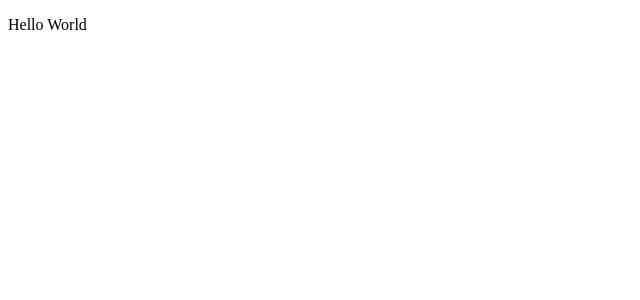
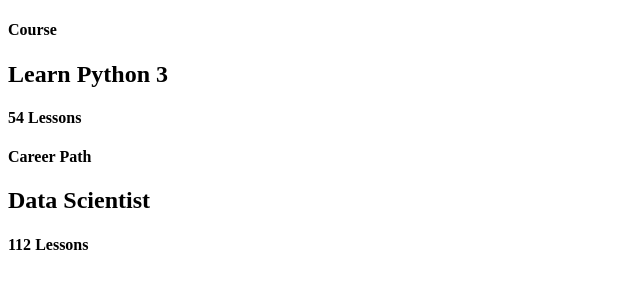
Before and after one commit to sylvanasantos/design-systems-demo, a React (Create React App) app: page / in a window 1280 px wide. Shown: the top 300 px of the page, without its empty margins (0-640 px from the left). Built offline with nearby package versions, Linux system fonts and the light colour scheme.

Commit message:
add recommended section

```diff
--- a/src/App.tsx
+++ b/src/App.tsx
@@ -1,9 +1,11 @@
 import React from "react";
+import { RecommendedSection } from "./components/RecommendedSection";
+import { recommendedCourses } from "./dummyData";
 
 function App() {
   return (
     <div>
-      <p>Hello World</p>
+      <RecommendedSection courses={recommendedCourses} />
     </div>
   );
 }
--- /dev/null
+++ b/src/components/RecommendedSection/RecommendationCard.tsx
@@ -0,0 +1,20 @@
+import React from "react";
+import { ContentItem } from "./types";
+
+export interface RecommendationCardProps {
+  recommendation: ContentItem;
+}
+
+export const RecommendationCard: React.FC<RecommendationCardProps> = ({
+  recommendation,
+}) => {
+  const { title, type, lessons } = recommendation;
+
+  return (
+    <div>
+      <h4>{type}</h4>
+      <h2>{title}</h2>
+      <h4>{lessons} Lessons</h4>
+    </div>
+  );
+};
--- /dev/null
+++ b/src/components/RecommendedSection/index.tsx
@@ -0,0 +1,19 @@
+import React from "react";
+import { RecommendationCard } from "./RecommendationCard";
+import { ContentItem } from "./types";
+
+interface RecommendedSectionProps {
+  courses: ContentItem[];
+}
+
+export const RecommendedSection: React.FC<RecommendedSectionProps> = ({
+  courses,
+}) => {
+  return (
+    <div>
+      {courses.map((course) => (
+        <RecommendationCard recommendation={course} />
+      ))}
+    </div>
+  );
+};
--- /dev/null
+++ b/src/components/RecommendedSection/types.tsx
@@ -0,0 +1,5 @@
+export interface ContentItem {
+  type: "Course" | "Career Path" | "Skill Path";
+  title: string;
+  lessons: number;
+}
--- /dev/null
+++ b/src/dummyData.ts
@@ -0,0 +1,14 @@
+import { ContentItem } from "./components/RecommendedSection/types";
+
+export const recommendedCourses: ContentItem[] = [
+  {
+    type: "Course",
+    title: "Learn Python 3",
+    lessons: 54,
+  },
+  {
+    type: "Career Path",
+    title: "Data Scientist",
+    lessons: 112,
+  },
+];
```
